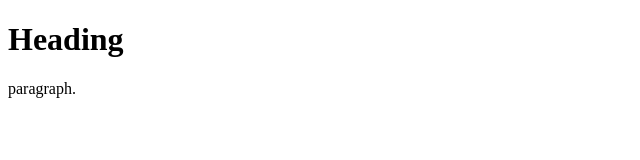
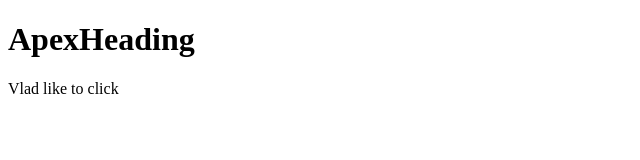
Before and after one commit to 2015000264/Remember, a plain HTML site: page index.html in a window 1280 px wide. Shown: the whole page, without its empty margins (0-640 px from the left). Drawn offline with Linux system fonts and the light colour scheme.

Commit message:
2nd commit

```diff
--- a/index.html
+++ b/index.html
@@ -1,12 +1,12 @@
  <!DOCTYPE html>
 <html>
 <head>
-<title>GitHub</title>
+<title>GitHubApex</title>
 </head>
 <body>
 
-<h1>Heading</h1>
-<p>paragraph.</p>
+<h1>ApexHeading</h1>
+<p>Vlad like to click</p>
 
 </body>
 </html>
```
